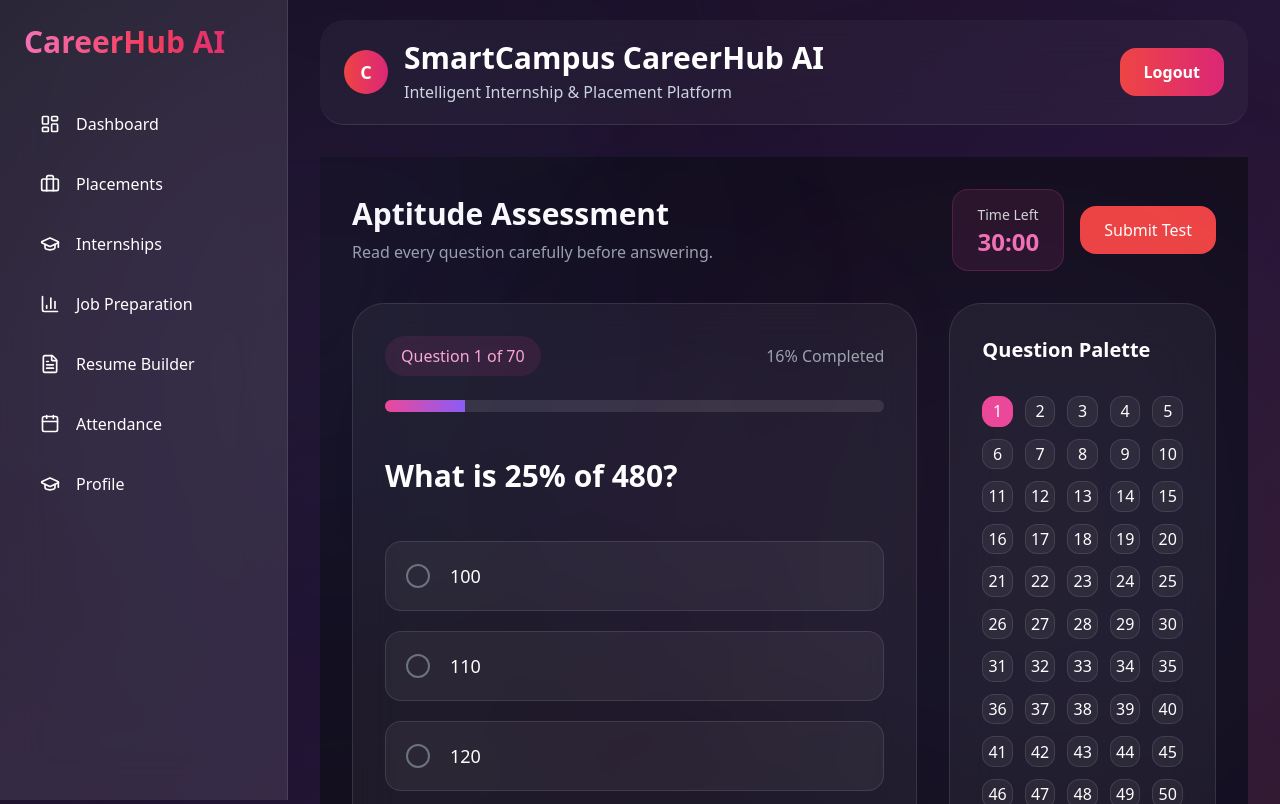
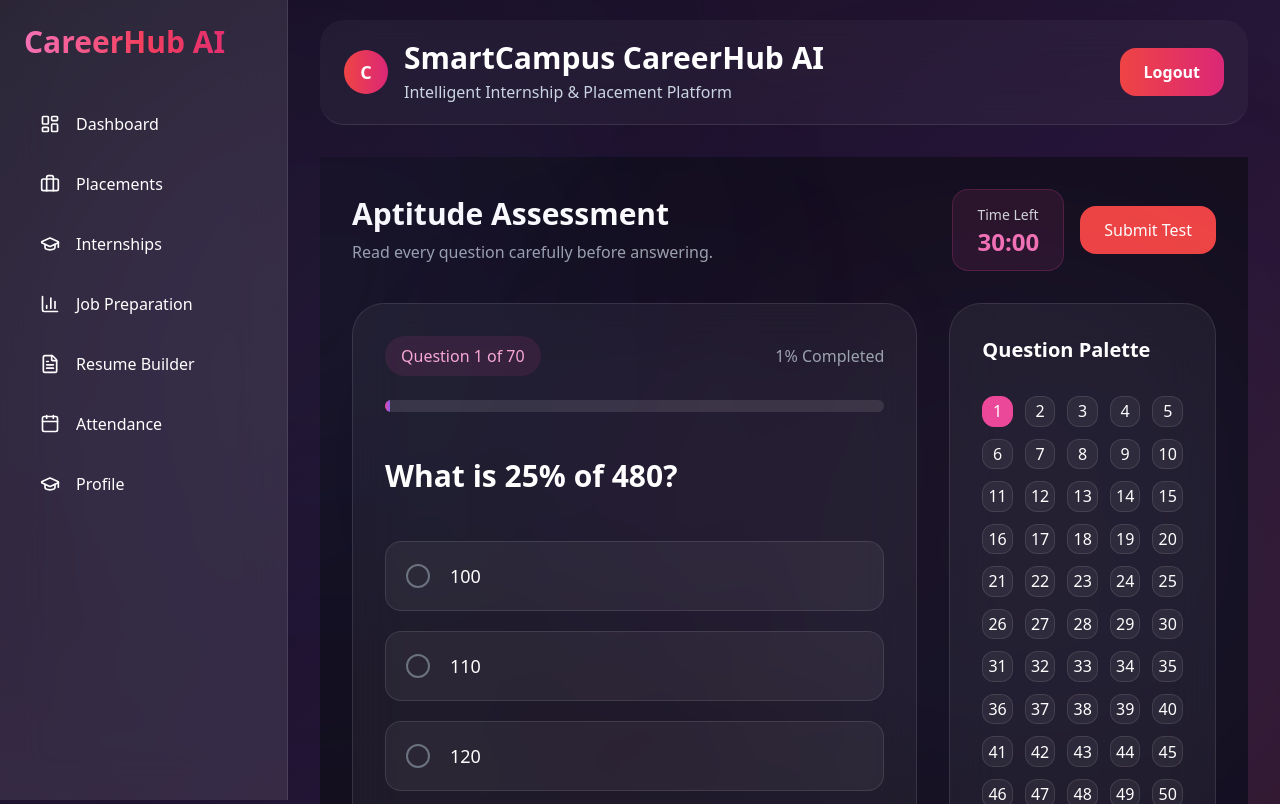
Before and after one commit to Chaitali2108-design/SmartCampus-Django, a Django app: page /preparation/test/aptitude/ in a window 1280 px wide. Shown: the top 804 px of the page. Run offline with Django 5.2, Linux system fonts and the light colour scheme; a user stored in the database is signed in; some libraries are stand-ins or nearby versions.

Commit message:
added dynamic progress bar in test.html

```diff
--- a/templates/preparation/test.html
+++ b/templates/preparation/test.html
@@ -45,13 +45,14 @@
           >
           </span>
 
-          <span class="text-gray-400"> 16% Completed </span>
+          <span id="progressText" class="text-gray-400"> 16% Completed </span>
         </div>
 
         <!-- Progress -->
 
         <div class="h-3 rounded-full bg-white/10 overflow-hidden mt-6 mb-10">
           <div
+            id="progressBar"
             class="h-full w-[16%] bg-gradient-to-r from-pink-500 to-violet-500"
           ></div>
         </div>
@@ -182,6 +183,8 @@
 
   const questionText = document.getElementById("questionText");
   const questionNumber = document.getElementById("questionNumber");
+  const progressBar = document.getElementById("progressBar");
+  const progressText = document.getElementById("progressText");
 
   const optionTexts = document.querySelectorAll(".optionText");
 
@@ -198,6 +201,13 @@
   function renderQuestion() {
     questions[currentQuestion].visited = true;
     const q = questions[currentQuestion];
+
+    const percentage = Math.round(
+      ((currentQuestion + 1) / questions.length) * 100,
+    );
+
+    progressText.textContent = `${percentage}% Completed`;
+    progressBar.style.width = `${percentage}%`;
 
     questionText.innerHTML = q.question;
     questionNumber.textContent = `Question ${currentQuestion + 1} of ${questions.length}`;
```
